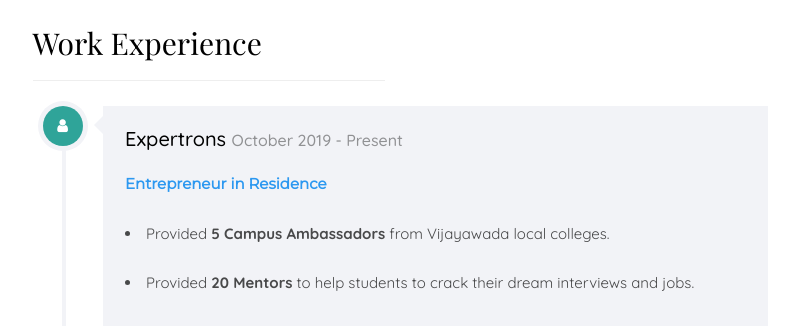
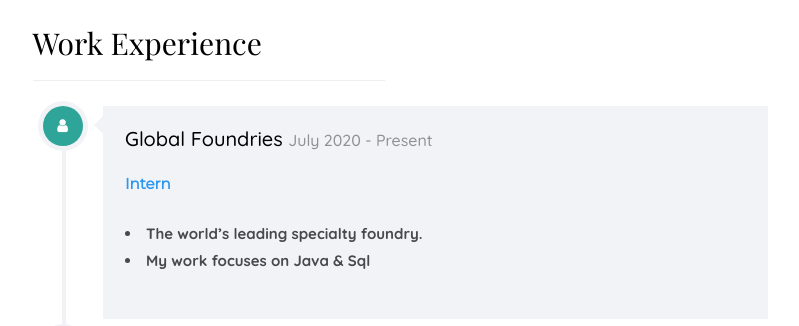
Before and after one commit to prakashreddy44/portfolio, a plain HTML site: page index.html in a window 1280 px wide. Shown: the part 1529-1855 px from the top of the page, without its empty margins (390-1189 px from the left). Drawn offline with nearby package versions, Linux system fonts and the light colour scheme; a web font is replaced by a local one.

Commit message:
Update index.html

```diff
--- a/index.html
+++ b/index.html
@@ -326,6 +326,28 @@
 					<div class="row">
 						<div class="col-md-12">
 				         <div class="timeline-centered">
+
+
+							<article class="timeline-entry animate-box" data-animate-effect="fadeInRight">
+					            <div class="timeline-entry-inner">
+
+					               <div class="timeline-icon color-5">
+					                  <i class="fa fa-user"></i>
+					               </div>
+
+					               <div class="timeline-label">
+					                  <h2><a href="#">Global Foundries</a> <span>July 2020 - Present</span></h2>
+                                       <p><strong><a href="https://www.globalfoundries.com/">Intern</a></strong></p>
+									   <li><strong>The world’s leading specialty foundry.</strong></li>
+									   <li><strong>My work focuses on Java & Sql</strong></li></p>
+									   <p></p>
+					               </div>
+					            </div>
+					         </article>
+
+
+
+
                              <article class="timeline-entry animate-box" data-animate-effect="fadeInRight">
 					            <div class="timeline-entry-inner">
 
```
